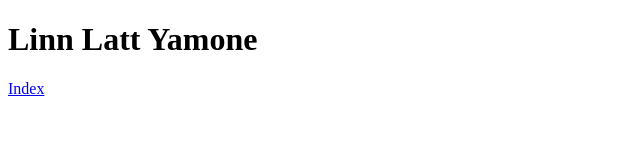
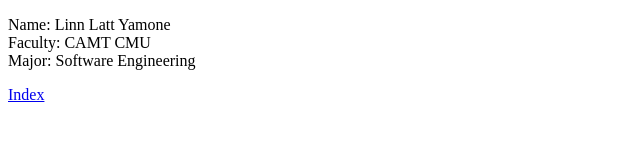
Before and after one commit to LinnLattYamxne/DevOps_Lab3.3, a plain HTML site: page profile.html in a window 1280 px wide. Shown: the whole page, without its empty margins (0-640 px from the left). Drawn offline with Linux system fonts and the light colour scheme.

Commit message:
add details to profile.html

```diff
--- a/profile.html
+++ b/profile.html
@@ -5,7 +5,14 @@
     </head>
 
     <body>
-        <h1>Linn Latt Yamone</h1>
+        <p>
+            Name: Linn Latt Yamone
+            <br>
+            Faculty: CAMT CMU
+            <br>
+            Major: Software Engineering
+            <br>
+        </p>
         <a href="index.html">Index</a>
     </body>
 
```
